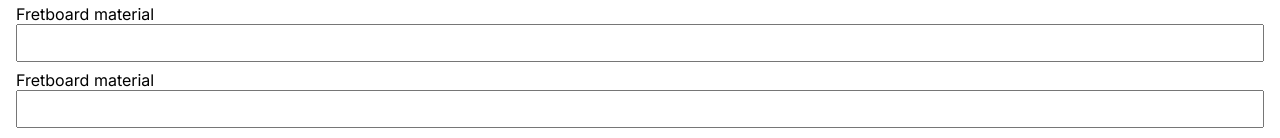
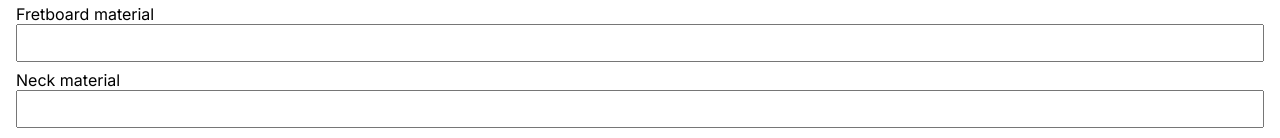
Before and after one commit to JorensM/inventory-manager, a Next.js app: page /private/listings/edit in a window 1280 px wide. Shown: the part 630-768 px from the top of the page. Built offline with nearby package versions, Linux system fonts and the light colour scheme.

Commit message:
fix(forms): fix typo

```diff
--- a/src/app/private/listings/edit/page.tsx
+++ b/src/app/private/listings/edit/page.tsx
@@ -56,7 +56,7 @@ export default function ListingEditPage({ searchParams: { id: listing_id }}: {
             label: "Fretboard material"
         },
         neck_material: {
-            label: "Fretboard material"
+            label: "Neck material"
         }
     }
 
```
